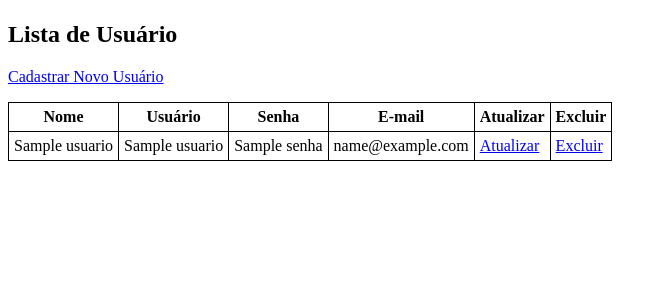
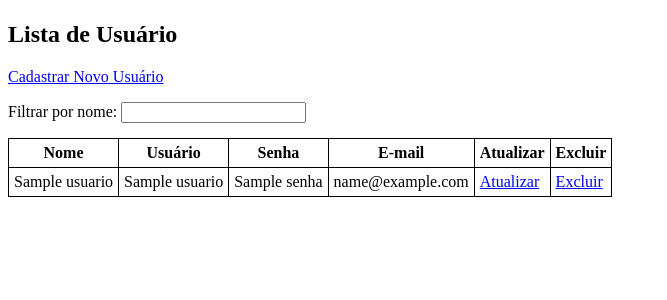
Before and after one commit to AngeloRuanLemos/Treinacon, a PHP site: the page made by module/Application/view/application/index/listar.phtml in a window 1280 px wide. Shown: the top 300 px of the page, without its empty margins (0-667 px from the left). Run offline with PHP 8.4, Linux system fonts and the light colour scheme; the template is opened without the code that fills it: most values are stand-ins (such as "Sample title", 1, 10 or a date in 2020).

Commit message:
Add files via upload

```diff
--- a/module/Application/view/application/index/listar.phtml
+++ b/module/Application/view/application/index/listar.phtml
@@ -8,9 +8,18 @@
         table {
             border-collapse: collapse;
         }
+
         td, th {
             border: 1px solid black;
             padding: 5px;
+        }
+
+        .filter-box {
+            margin-bottom: 15px;
+        }
+
+        .hidden {
+            display: none;
         }
     </style>
 </head>
@@ -29,9 +38,14 @@
     ?>
     <h1><?php echo $msg ?></h1>
     <h2>Lista de Usuário</h2>
-    <p><a href="http://localhost:8000/application/cadastro">Cadastrar Novo Usuário</a>
-    <br>
-    <table>
+    <p><a href="http://localhost:8000/application/cadastro">Cadastrar Novo Usuário</a></p>
+
+    <div class="filter-box">
+        <label for="filtro">Filtrar por nome:</label>
+        <input type="text" id="filtro" name="filtro" oninput="filtrarTabela()">
+    </div>
+
+    <table id="tabela-usuarios">
         <tr>
             <th>Nome</th>
             <th>Usuário</th>
@@ -41,7 +55,7 @@
             <th>Excluir</th>
         </tr>
         <?php foreach ($usuarios as $usuario) { ?>
-            <tr>
+            <tr class="linha-usuario">
                 <td><?php echo $usuario['nome']; ?></td>
                 <td><?php echo $usuario['usuario']; ?></td>
                 <td><?php echo $usuario['senha']; ?></td>
@@ -60,6 +74,20 @@
         function confirmarExclusao() {
             return confirm("Tem certeza que deseja excluir este usuário?");
         }
+
+        function filtrarTabela() {
+            var filtro = document.getElementById('filtro').value.toUpperCase();
+            var linhas = document.getElementsByClassName('linha-usuario');
+
+            for (var i = 0; i < linhas.length; i++) {
+                var nome = linhas[i].getElementsByTagName('td')[0].innerText.toUpperCase();
+                if (nome.indexOf(filtro) > -1) {
+                    linhas[i].classList.remove('hidden');
+                } else {
+                    linhas[i].classList.add('hidden');
+                }
+            }
+        }
     </script>
 </body>
 </html>
```
